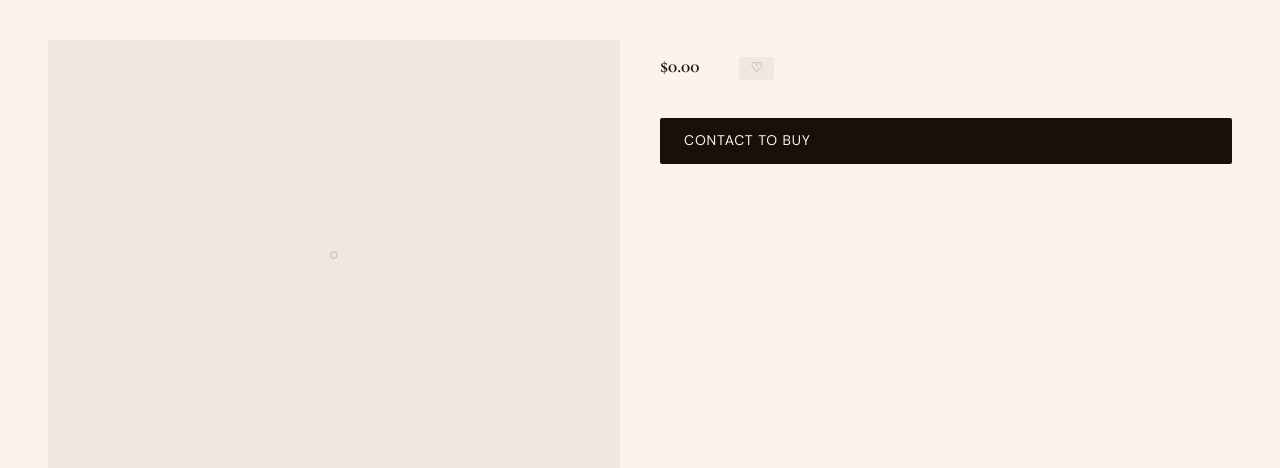
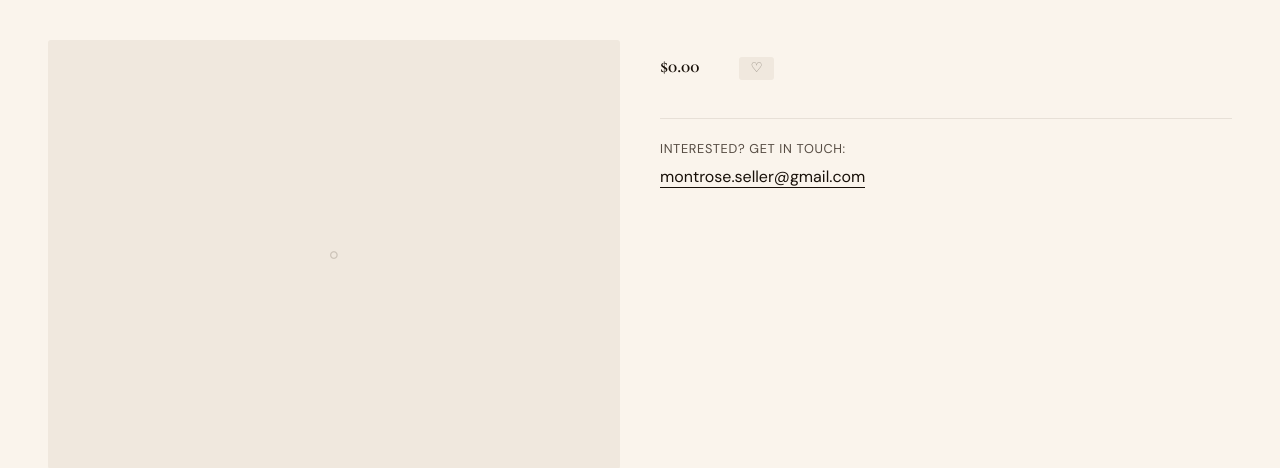
Before and after one commit to jasonmotylinski/sellout, a FastAPI app: template templates/item_detail.html in a window 1280 px wide. Shown: the part 68-536 px from the top of the page. Run offline with FastAPI, Linux system fonts and the light colour scheme; the template is opened without the code that fills it, so the values that code supplies are empty.

Commit message:
feature: display email address"

```diff
--- a/templates/base.html
+++ b/templates/base.html
@@ -564,21 +564,27 @@
       line-height: 1.6;
     }
 
-    .contact-btn {
-      display: inline-block;
+    .contact-block {
       margin-top: 1.5rem;
-      padding: 0.75rem 1.5rem;
-      background: var(--espresso);
-      color: var(--cream);
-      font-family: var(--sans);
-      font-size: 0.875rem;
-      letter-spacing: 0.06em;
+      padding-top: 1.25rem;
+      border-top: 1px solid var(--border);
+    }
+    .contact-label {
+      font-family: 'DM Sans', sans-serif;
+      font-size: 0.8rem;
+      letter-spacing: 0.05em;
       text-transform: uppercase;
+      color: var(--mid);
+      margin: 0 0 0.4rem;
+    }
+    .contact-email {
+      font-family: 'DM Sans', sans-serif;
+      font-size: 1rem;
+      color: var(--espresso);
       text-decoration: none;
-      border-radius: 2px;
-      transition: opacity 0.15s;
+      border-bottom: 1px solid currentColor;
     }
-    .contact-btn:hover { opacity: 0.8; }
+    .contact-email:hover { opacity: 0.7; }
 
     /* ── Lightbox ───────────────────────────────── */
     .detail-main-img--zoomable { cursor: zoom-in; }
--- a/templates/item_detail.html
+++ b/templates/item_detail.html
@@ -41,7 +41,10 @@
     <p class="detail-desc">{{ item.description }}</p>
     {% endif %}
     {% if item.status != 'sold' %}
-    <a class="contact-btn" href="mailto:montrose.seller@gmail.com?subject=Interested in: {{ item.title | urlencode }}">Contact to buy</a>
+    <div class="contact-block">
+      <p class="contact-label">Interested? Get in touch:</p>
+      <a class="contact-email" href="mailto:montrose.seller@gmail.com?subject=Interested in: {{ item.title | urlencode }}">montrose.seller@gmail.com</a>
+    </div>
     {% endif %}
   </div>
 
```
